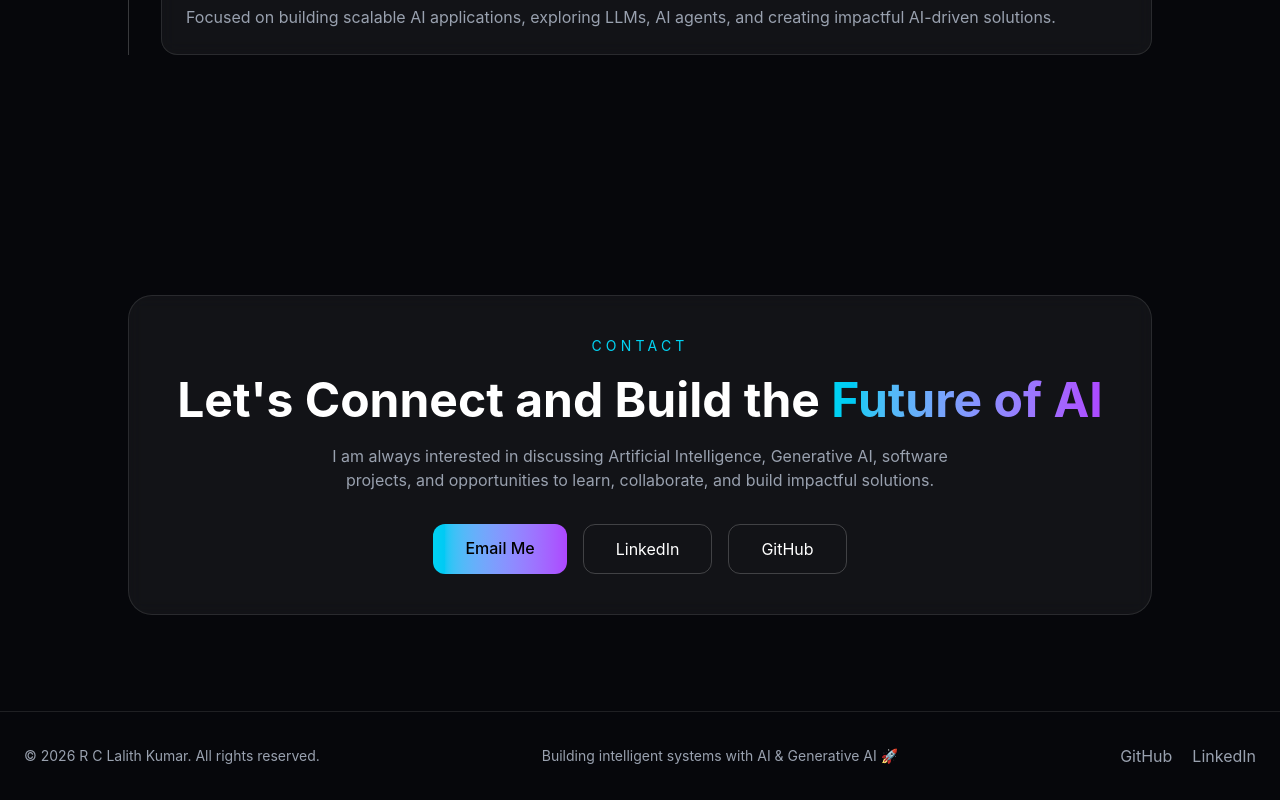
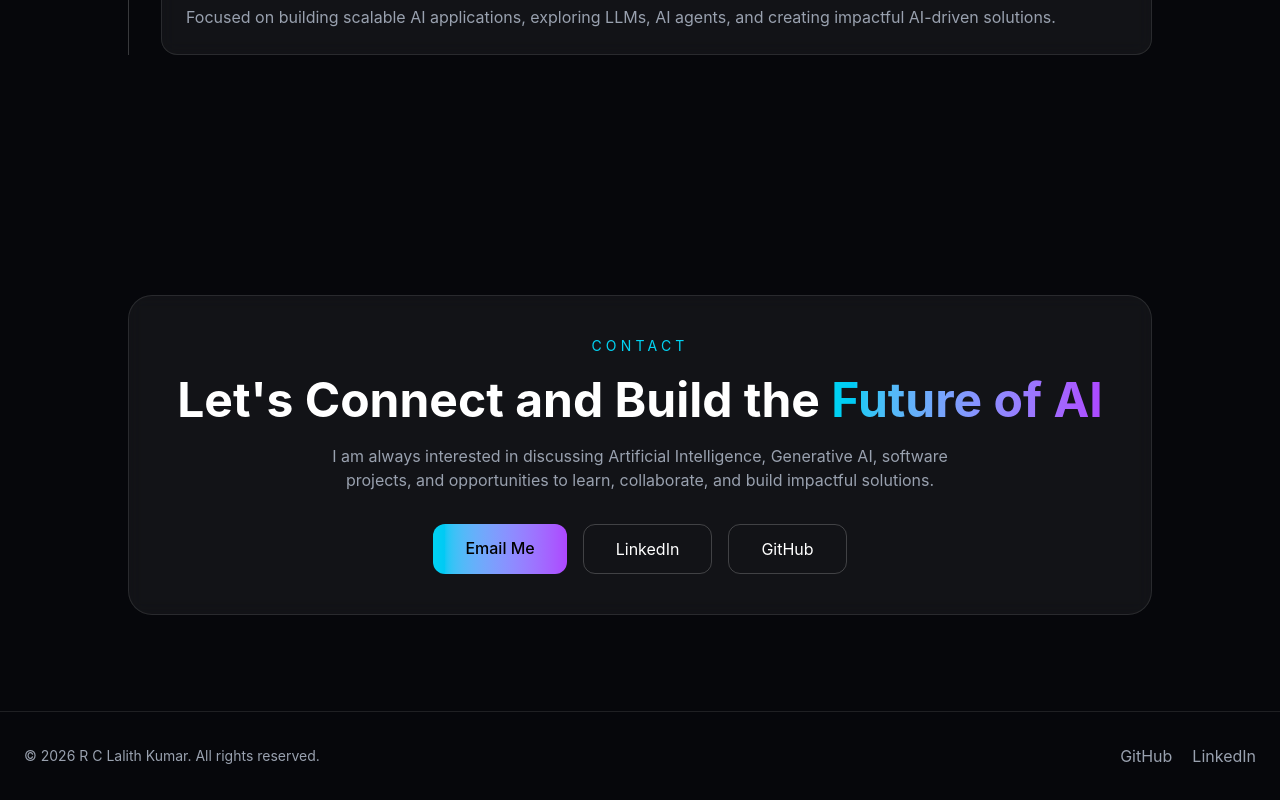
Before and after one commit to rclalithkumar/lalith-kumar-portfolio, a React (Vite) app: page / in a window 1280 px wide. Shown: the part 4924-5724 px from the top of the page. Built offline with nearby package versions, Linux system fonts and the light colour scheme.

Commit message:
Changes made to footer

```diff
--- a/src/components/layout/Footer.tsx
+++ b/src/components/layout/Footer.tsx
@@ -1,25 +1,13 @@
 function Footer() {
   return (
-    <footer className="border-t border-white/10 px-6 py-8">
-
-      <div className="mx-auto flex max-w-7xl flex-col items-center justify-between gap-4 md:flex-row">
-
+    <footer className="border-t border-white/10 py-8">
+      <div className="mx-auto flex max-w-7xl flex-col items-center justify-between gap-4 px-6 md:flex-row">
 
         <p className="text-sm text-gray-400">
           © {new Date().getFullYear()} R C Lalith Kumar. All rights reserved.
         </p>
 
-
-
-        <p className="text-sm text-gray-400">
-          Building intelligent systems with AI & Generative AI 🚀
-        </p>
-
-
-
         <div className="flex gap-5">
-
-
           <a
             href="https://github.com/rclalithkumar"
             target="_blank"
@@ -29,7 +17,6 @@ function Footer() {
             GitHub
           </a>
 
-
           <a
             href="https://www.linkedin.com/in/r-c-lalith-kumar-997743333/"
             target="_blank"
@@ -38,13 +25,9 @@ function Footer() {
           >
             LinkedIn
           </a>
-
-
         </div>
 
-
       </div>
-
     </footer>
   );
 }
```
